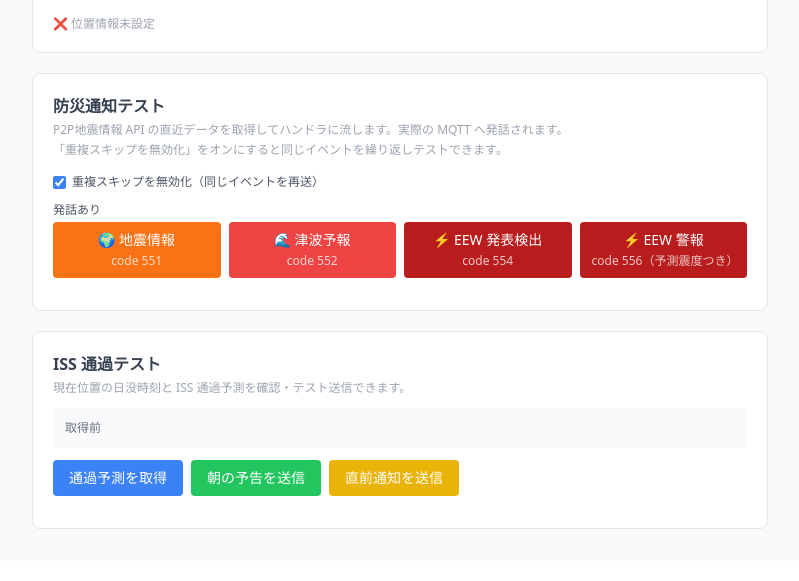
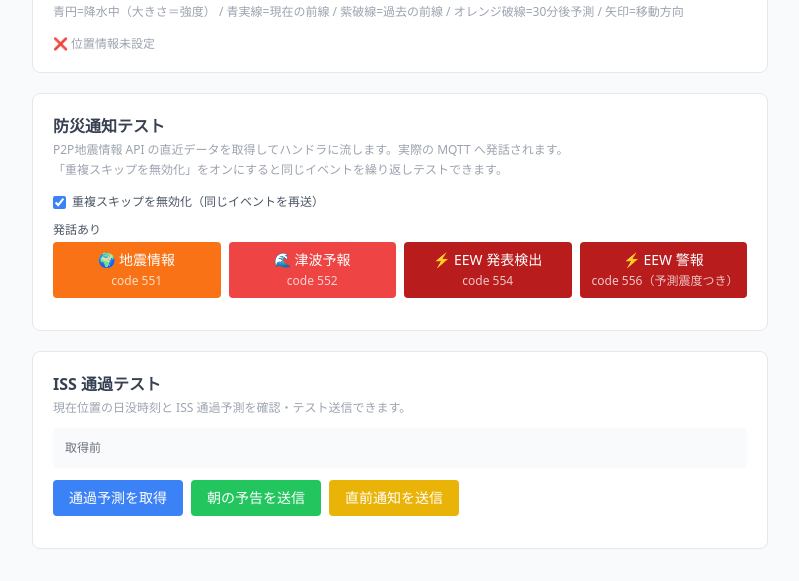
Before and after one commit to kanekoh/bridge-stackchan, a FastAPI app: page /ui/test in a window 1280 px wide. Shown: the part 1590-2171 px from the top of the page, without its empty margins (240-1039 px from the left). Before the commit the page ends 2119 px from the top, so only its background shows below. Run offline with FastAPI, Linux system fonts and the light colour scheme; data that the repository does not hold is empty; some libraries are stand-ins or nearby versions.

Commit message:
remove legend

```diff
--- a/templates/test.html
+++ b/templates/test.html
@@ -78,7 +78,10 @@
       <button onclick="checkRain()" class="bg-indigo-500 hover:bg-indigo-600 text-white text-sm px-4 py-2 rounded whitespace-nowrap">雨チェックを今すぐ実行</button>
       <p id="rainCheckResult" class="text-xs mt-2 text-gray-500"></p>
     </div>
-    <div id="rainMap" style="height:380px" class="rounded border border-gray-200 mb-4 bg-gray-50"></div>
+    <div id="rainMap" style="height:380px" class="rounded border border-gray-200 mb-1 bg-gray-50"></div>
+    <p class="text-xs text-gray-400 mb-4">
+      青円=降水中（大きさ＝強度） / 青実線=現在の前線 / 紫破線=過去の前線 / オレンジ破線=30分後予測 / 矢印=移動方向
+    </p>
     <div id="rainStatus" class="text-xs text-gray-400">取得前</div>
   </div>
 
@@ -392,35 +395,6 @@
       }).addTo(_rainMap);
 
       // 凡例
-      const legend = L.control({ position: 'bottomright' });
-      legend.onAdd = () => {
-        const div = L.DomUtil.create('div');
-        div.style.cssText = 'background:rgba(255,255,255,0.92);border-radius:6px;font-size:11px;line-height:1.7;box-shadow:0 1px 4px #0003;min-width:160px;overflow:hidden';
-        const body = `
-          <div><span style="display:inline-block;width:12px;height:12px;border-radius:50%;background:#2563eb;vertical-align:middle;margin-right:5px"></span>降水中（円の大きさ＝強度）</div>
-          <div><span style="display:inline-block;width:12px;height:12px;border-radius:50%;background:#9ca3af;opacity:0.4;vertical-align:middle;margin-right:5px"></span>乾燥</div>
-          <div style="margin-top:4px;color:#6b7280;font-size:10px;font-weight:600">── 雨前線（回帰推定）</div>
-          <div><span style="display:inline-block;width:28px;height:2.5px;background:#3b82f6;vertical-align:middle;margin-right:5px"></span>現在の前線位置</div>
-          <div><span style="display:inline-block;width:28px;border-top:1.5px dashed #818cf8;vertical-align:middle;margin-right:5px"></span>30・60分前の前線</div>
-          <div><span style="display:inline-block;width:28px;border-top:1.5px dashed #f97316;vertical-align:middle;margin-right:5px"></span>30分後の予測前線</div>
-          <div style="margin-top:4px"><span style="display:inline-block;width:28px;height:2px;background:#ea580c;vertical-align:middle;margin-right:5px"></span>移動方向（接近中）</div>
-          <div><span style="display:inline-block;width:28px;height:2px;background:#94a3b8;vertical-align:middle;margin-right:5px"></span>移動方向（非接近）</div>`;
-        div.innerHTML = `
-          <div id="_legendHeader" style="padding:5px 10px;cursor:pointer;font-weight:600;color:#374151;display:flex;justify-content:space-between;align-items:center;user-select:none">
-            <span>凡例</span><span id="_legendChevron">▲</span>
-          </div>
-          <div id="_legendBody" style="padding:0 10px 8px">${body}</div>`;
-        L.DomEvent.disableClickPropagation(div);
-        div.querySelector('#_legendHeader').addEventListener('click', () => {
-          const b = div.querySelector('#_legendBody');
-          const c = div.querySelector('#_legendChevron');
-          const hidden = b.style.display === 'none';
-          b.style.display = hidden ? '' : 'none';
-          c.textContent   = hidden ? '▲' : '▼';
-        });
-        return div;
-      };
-      legend.addTo(_rainMap);
     }
 
     _rainMapLayers.forEach(l => _rainMap.removeLayer(l));
```
